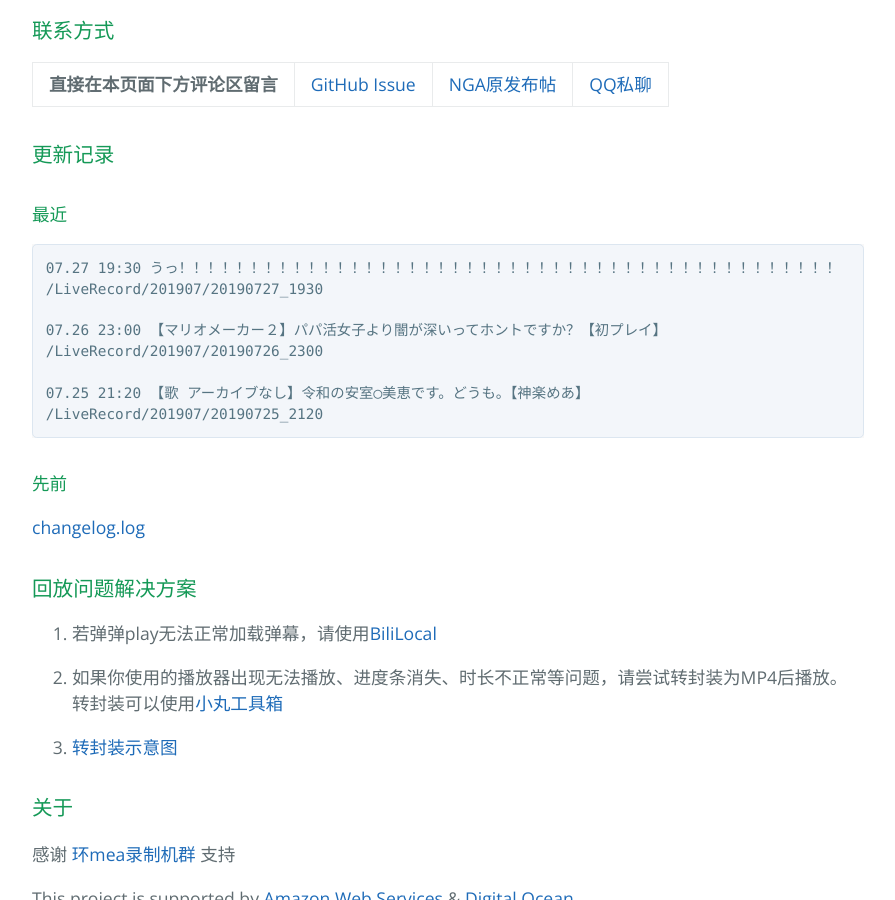
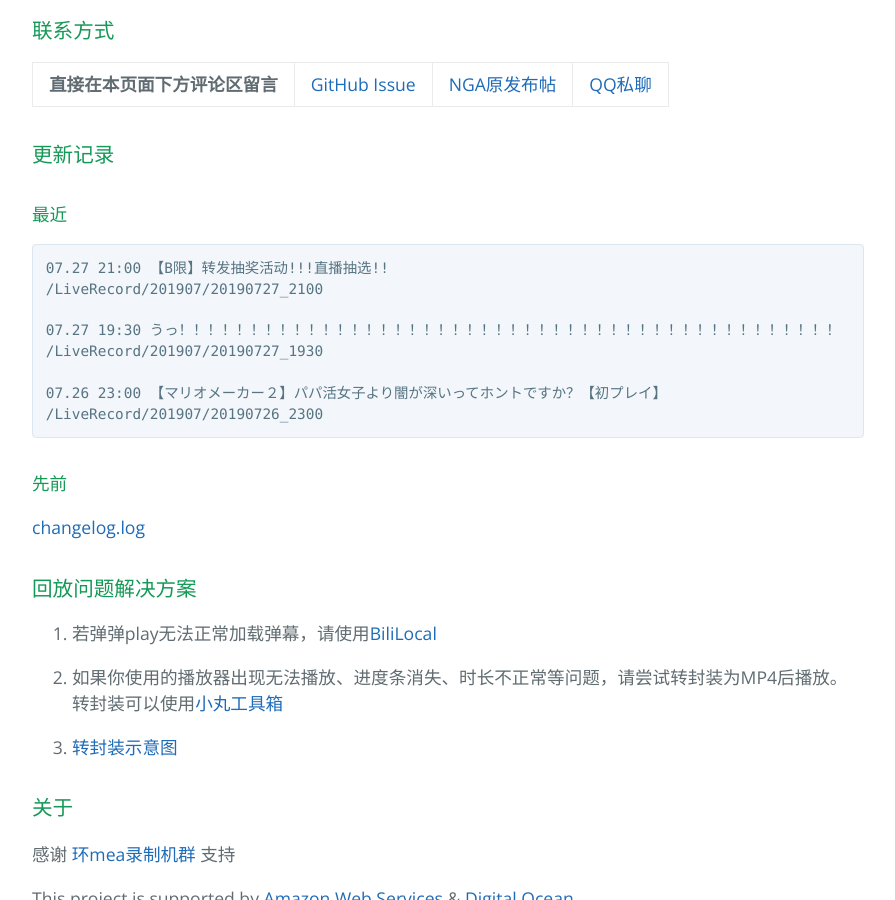
Before and after one commit to kaguramea-record/kaguramea-record.github.io, a Jekyll site: the page built from index.md, in a window 1280 px wide and 900 px high, scrolled down 1214 px. Shown: the whole window, without its empty margins (192-1087 px from the left). Built offline with Jekyll 4.4.1, drawn with Linux system fonts in a browser that asks for light colours; comment, search, counter and statistics services are not loaded.

Commit message:
Update 190727-3

````diff
--- a/index.md
+++ b/index.md
@@ -39,14 +39,14 @@ layout: default
 #### 最近
 
 ```
+07.27 21:00 【B限】转发抽奖活动!!!直播抽选!!
+/LiveRecord/201907/20190727_2100
+
 07.27 19:30 うっ！！！！！！！！！！！！！！！！！！！！！！！！！！！！！！！！！！！！！！！！！！！！！！
 /LiveRecord/201907/20190727_1930
 
 07.26 23:00 【マリオメーカー２】パパ活女子より闇が深いってホントですか？【初プレイ】
 /LiveRecord/201907/20190726_2300
-
-07.25 21:20 【歌 アーカイブなし】令和の安室◯美恵です。どうも。【神楽めあ】
-/LiveRecord/201907/20190725_2120
 ```
 
 #### 先前
````
Also changed, not shown: 1 other file.
